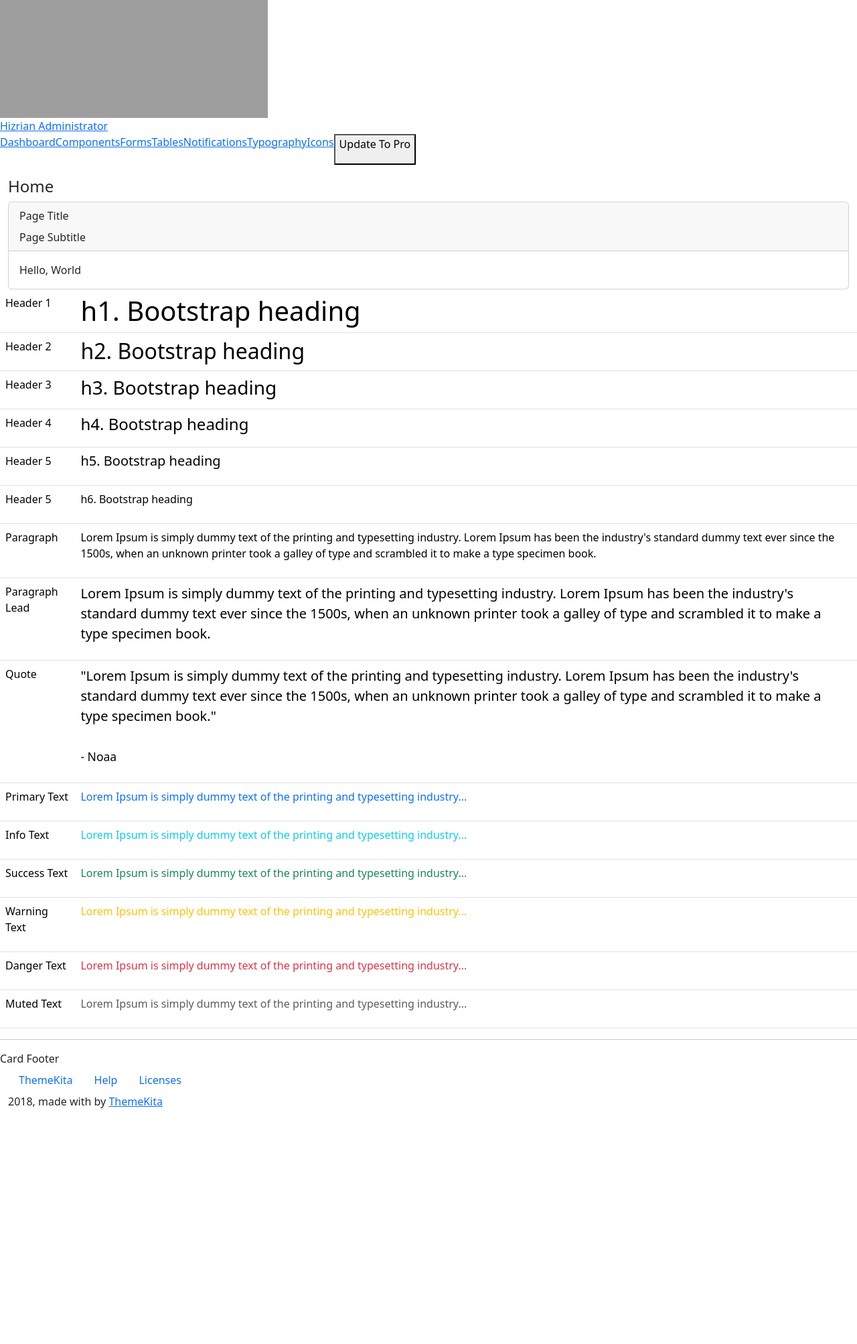
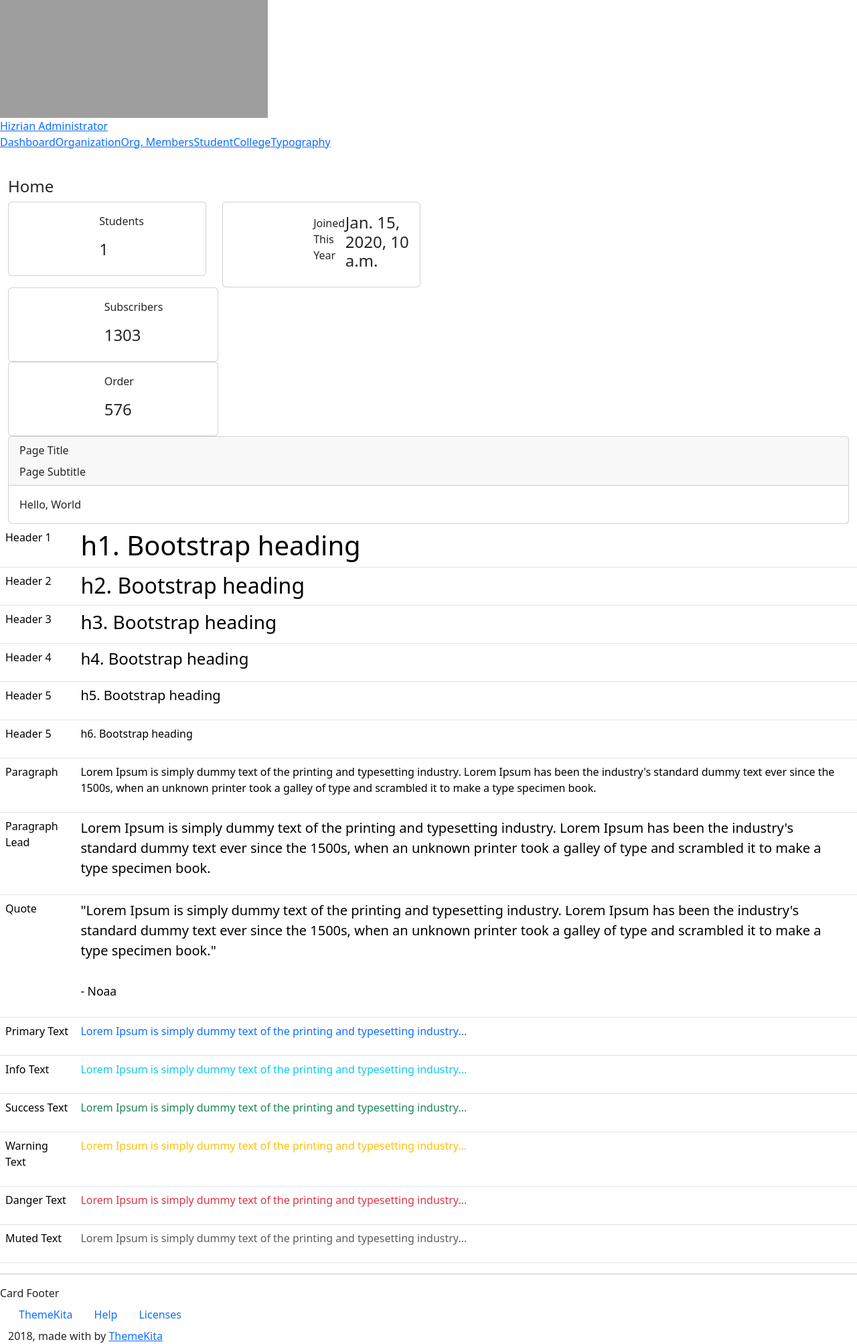
Before and after one commit to Wrench0-0/hangarin, a Django app: template project/projectsite/templates/home.html in a window 1280 px wide. Shown: the part 206-2212 px from the top of the page at 67% size. Before the commit the page ends 1860 px from the top, so only its background shows below. Run offline with Django 5.2, Linux system fonts and the light colour scheme; the template is opened without the code that fills it: most values are stand-ins (such as "Sample title", 1, 10 or a date in 2020); parts of the project's set-up code (start-up, migrations or seed data) failed here and were passed over; some libraries are stand-ins or nearby versions; grey boxes are pictures that could not be loaded.

Commit message:
modified-part 5

```diff
--- a/project/projectsite/templates/base.html
+++ b/project/projectsite/templates/base.html
@@ -104,11 +104,11 @@
 							</ul>
 						</li>
 						<li class="nav-item dropdown">
-							<a class="dropdown-toggle profile-pic" data-toggle="dropdown" href="#" aria-expanded="false"> <img src="assets/img/profile.jpg" alt="user-img" width="36" class="img-circle"><span >Hizrian</span></span> </a>
+							<a class="dropdown-toggle profile-pic" data-toggle="dropdown" href="#" aria-expanded="false"> <img src="{% static 'img/profile.jpg' %}" alt="user-img" width="36" class="img-circle"><span >Hizrian</span></span> </a>
 							<ul class="dropdown-menu dropdown-user">
 								<li>
 									<div class="user-box">
-										<div class="u-img"><img src="assets/img/profile.jpg" alt="user"></div>
+										<div class="u-img"><img src="{% static 'img/profile.jpg' %}" alt="user"></div>
 										<div class="u-text">
 											<h4>Hizrian</h4>
 											<p class="text-muted">hello@themekita.com</p><a href="profile.html" class="btn btn-rounded btn-danger btn-sm">View Profile</a></div>
@@ -133,7 +133,7 @@
 				<div class="scrollbar-inner sidebar-wrapper">
 					<div class="user">
 						<div class="photo">
-							<img src="assets/img/profile.jpg">
+							<img src="{% static 'img/profile.jpg' %}">
 						</div>
 						<div class="info">
 							<a class="" data-toggle="collapse" href="#collapseExample" aria-expanded="true">
@@ -171,35 +171,35 @@
 							<a href="index.html">
 								<i class="la la-dashboard"></i>
 								<p>Dashboard</p>
-								<span class="badge badge-count">5</span>
+
 							</a>
 						</li>
 						<li class="nav-item">
 							<a href="components.html">
 								<i class="la la-table"></i>
-								<p>Components</p>
-								<span class="badge badge-count">14</span>
+								<p>Organization</p>
+
 							</a>
 						</li>
 						<li class="nav-item">
 							<a href="forms.html">
 								<i class="la la-keyboard-o"></i>
-								<p>Forms</p>
-								<span class="badge badge-count">50</span>
+								<p>Org. Members</p>
+
 							</a>
 						</li>
 						<li class="nav-item">
 							<a href="tables.html">
 								<i class="la la-th"></i>
-								<p>Tables</p>
-								<span class="badge badge-count">6</span>
+								<p>Student</p>
+
 							</a>
 						</li>
 						<li class="nav-item">
 							<a href="notifications.html">
 								<i class="la la-bell"></i>
-								<p>Notifications</p>
-								<span class="badge badge-success">3</span>
+								<p>College</p>
+
 							</a>
 						</li>
 						<li class="nav-item active">
@@ -209,17 +209,7 @@
 								<span class="badge badge-danger">25</span>
 							</a>
 						</li>
-						<li class="nav-item">
-							<a href="icons.html">
-								<i class="la la-fonticons"></i>
-								<p>Icons</p>
-							</a>
-						</li>
-						<li class="nav-item update-pro">
-							<button  data-toggle="modal" data-target="#modalUpdate">
-								<i class="la la-hand-pointer-o"></i>
-								<p>Update To Pro</p>
-							</button>
+
 						</li>
 					</ul>
 				</div>
--- a/project/projectsite/templates/home.html
+++ b/project/projectsite/templates/home.html
@@ -1,7 +1,82 @@
 {% extends 'base.html' %} {% load static %} {% block content %}
  <div class="content">
     <div class="container-fluid">
-        <h4 class="page-title">Home</h4>
+        <h4 class="page-title">Home</h4><div class="row">
+            <div class="col-md-3">
+                <div class="card card-stats card-warning">
+                    <div class="card-body">
+                        <div class="row">
+                            <div class="col-5">
+                                <div class="icon-big text-center">
+                                    <i class="la la-users"></i>
+                                </div>
+                            </div>
+                            <div class="col-7 d-flex align-items-center">
+                                <div class="numbers">
+                                    <p class="card-category">Students</p>
+                                    <h4 class="card-title">{{total_students}}</h4>
+                                </div>
+                            </div>
+                        </div>
+                    </div>
+                </div>
+            </div>
+            <div class="col-md-3">
+                <div class="card card-stats car-success">
+                    <div class="card-body">
+                        <div class="row">
+                            <div class="col-5">
+                                <div class="icon-big text-center">
+                                    <i class="la la-bar-chart"></i>
+                                </div>
+                            </div>
+                            <div class="col-7 d-flex align-items-center">
+                                <p class="card-category">Joined This Year</p>
+                                    <h4 class="card-title">{{students_joined_this_year}}</h4>
+                                </div>
+                            </div>
+                        </div>
+                    </div>
+                </div>
+            </div>
+            <div class="col-md-3">
+                <div class="card card-stats card-danger">
+                    <div class="card-body">
+                        <div class="row">
+                            <div class="col-5">
+                                <div class="icon-big text-center">
+                                    <i class="la la-newspaper-o"></i>
+                                </div>
+                            </div>
+                            <div class="col-7 d-flex align-items-center">
+                                <div class="numbers">
+                                    <p class="card-category">Subscribers</p>
+                                    <h4 class="card-title">1303</h4>
+                                </div>
+                            </div>
+                        </div>
+                    </div>
+                </div>
+            </div>
+            <div class="col-md-3">
+                <div class="card card-stats card-primary">
+                    <div class="card-body">
+                        <div class="row">
+                            <div class="col-5">
+                                <div class="icon-big text-center">
+                                    <i class="la la-check-circle"></i>
+                                </div>
+                            </div>
+                            <div class="col-7 d-flex align-items-center">
+                                <div class="numbers">
+                                    <p class="card-category">Order</p>
+                                    <h4 class="card-title">576</h4>
+                                </div>
+                            </div>
+                        </div>
+                    </div>
+                </div>
+            </div>
             <div class="row">
                 <div class="col-md-12">
                     <div class="card">
--- a/project/projectsite/urls.py
+++ b/project/projectsite/urls.py
@@ -14,14 +14,18 @@ Including another URLconf
     1. Import the include() function: from django.urls import include, path
     2. Add a URL to urlpatterns:  path('blog/', include('blog.urls'))
 """
-from django.contrib import admin # type: ignore
-from django.urls import path # type: ignore
-from taskorg.views import HomePageView
+from django.contrib import admin
+from django.urls import path
+from taskorg.views import HomePageView, OrganizationList, OrganizationCreateView, OrganizationUpdateView, OrganizationDeleteView
 from taskorg import views
 
 urlpatterns = [
 path("admin/", admin.site.urls),
 path('', views.HomePageView.as_view(), name='home'),
+path('organization_list', OrganizationList.as_view(), name='organization-list'),
+path('organization_list/add', OrganizationCreateView.as_view(), name='organization-add'),
+path('organization_list/<pk>',OrganizationUpdateView.as_view(), name='organization-update'),
+path('organization_list/<pk>/delete', OrganizationDeleteView.as_view(), name='organization-delete'),
 ]
 
 urlpatterns = [
```
Also changed, not shown: project/projectsite/templates/org_list.html (added, +69 -0 lines), project/taskorg/views.py (+58 -2 lines), project/projectsite/templates/org_del.html (added), project/projectsite/templates/org_form.html (added), project/taskorg/forms.py (added). Lines whose indentation alone changed are shown as unchanged.
